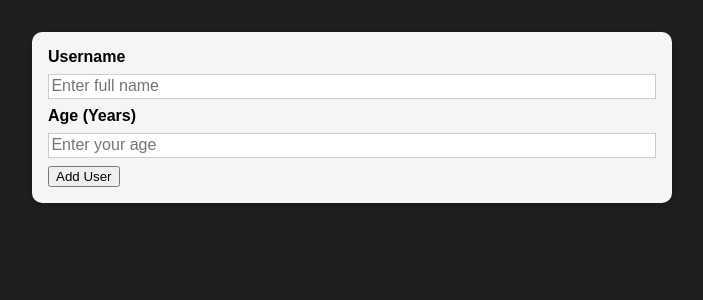
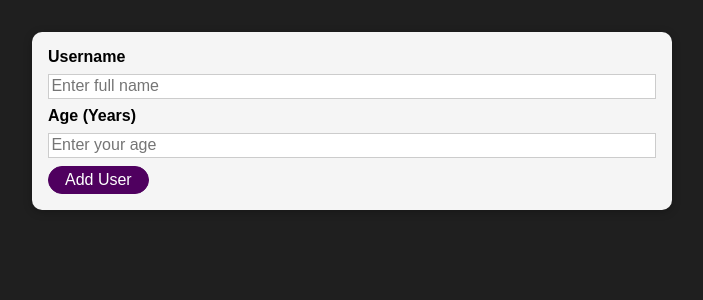
Before and after one commit to milosDamjanovic17/practice-project, a React (Create React App) app: page / in a window 1280 px wide. Shown: the top 300 px of the page, without its empty margins (288-991 px from the left). Built offline with nearby package versions, Linux system fonts and the light colour scheme.

Commit message:
Added UI Button component

```diff
--- /dev/null
+++ b/src/Components/UI/Button.js
@@ -0,0 +1,12 @@
+import React from "react";
+import style from "./Button.module.css";
+
+const Button = (props) => {
+  return (
+    <button className={`${style.button}`} type="submit">
+      Add User
+    </button>
+  );
+};
+
+export default Button;
--- /dev/null
+++ b/src/Components/UI/Button.module.css
@@ -0,0 +1,19 @@
+.button {
+  font: inherit;
+  border: 1px solid #4f005f;
+  border-radius: 1rem;
+  background: #4f005f;
+  color: white;
+  padding: 0.25rem 1rem;
+  cursor: pointer;
+}
+
+.button:hover,
+.button:active {
+  background: #741188;
+  border-color: #741188;
+}
+
+.button:focus {
+  outline: none;
+}
--- a/src/Components/Users/AddUser.js
+++ b/src/Components/Users/AddUser.js
@@ -1,6 +1,7 @@
 import React from "react";
 import style from "./AddUser.module.css";
 import Card from "../UI/Card";
+import Button from "../UI/Button";
 
 const AddUser = (props) => {
   const AddUserHandler = (event) => {
@@ -14,7 +15,8 @@
         <input id="username" type="text" placeholder="Enter full name" />
         <label htmlFor="age">Age (Years)</label>
         <input id="age" type="number" placeholder="Enter your age" />
-        <button type="submit">Add User</button>
+        {/* <button type="submit">Add User</button> */}
+        <Button />
       </form>
     </Card>
   );
```
